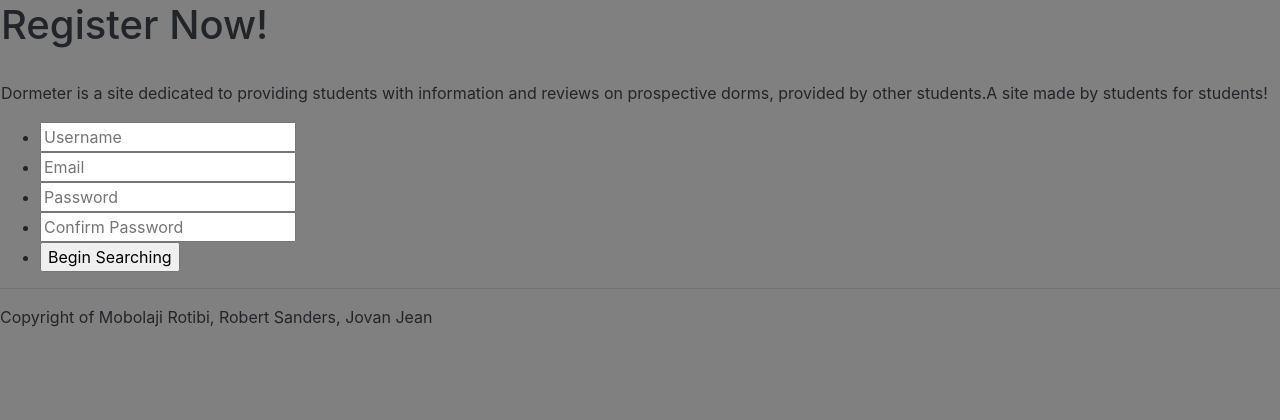
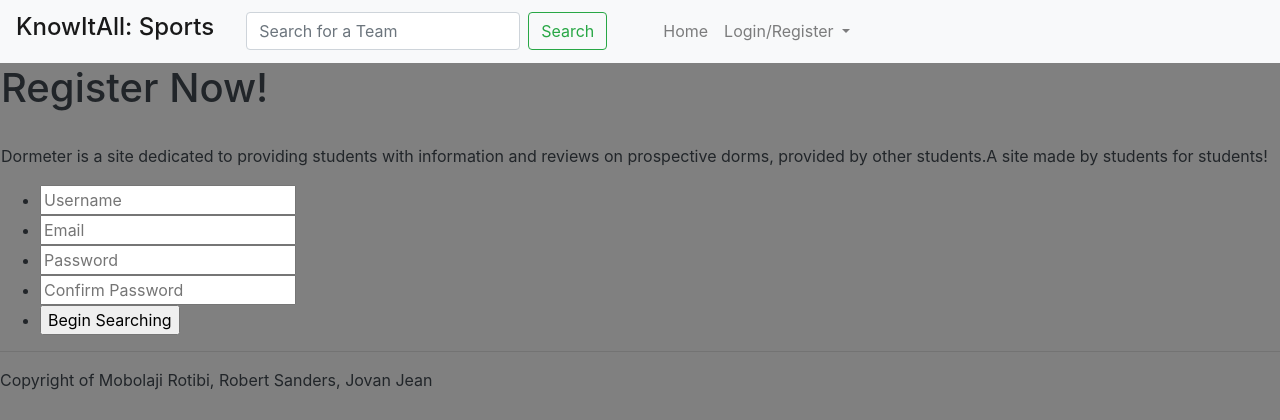
Before and after one commit to robSanders818/sports-database, a Node server app: page /user/register in a window 1280 px wide. Shown: the top 420 px of the page. Run offline with Node 20, Linux system fonts and the light colour scheme; some libraries are stand-ins or nearby versions.

Commit message:
more fixing
fixed some bugs, you can now logout.

```diff
--- a/app.js
+++ b/app.js
@@ -27,6 +27,8 @@
   );
 
 var sess;
+
+app.use('/', require('./routes/index'));
 
 app.get('/',function(req,res){
   sess=req.session;
@@ -70,8 +72,10 @@
 
 
 //Routes
+app.use('/home', require('./routes/index'));
 app.use('/user',require('./routes/userController'));
-app.use('/', require('./routes/index.js'));
+app.use('/team',require('./routes/teamController'));
+
 //app.use('/login',login.login)
 
 
--- a/routes/index.js
+++ b/routes/index.js
@@ -16,6 +16,7 @@
 // Welcome Page
 router.get('/', (req, res) => res.render('index'));
 
+
 // Dashboard
 router.get('/dashboard', (req, res) =>{
     //posts = [];
--- a/routes/userController.js
+++ b/routes/userController.js
@@ -89,4 +89,9 @@
   })
 });
 
+router.get('/logout',(req, res) => {
+  req.flash("success_msg", "You have successfully logged out");
+  res.redirect('/user/login');
+});
+
 module.exports = router;
--- a/views/headerTwo.ejs
+++ b/views/headerTwo.ejs
@@ -47,7 +47,7 @@
 
         <!--Logout button-->
         <li class="nav-item">
-          <a class="nav-link" href="/users/logout">Logout</a>
+          <a class="nav-link" href="/user/logout">Logout</a>
         </li>
       </ul>
     </div>
--- a/views/index.ejs
+++ b/views/index.ejs
@@ -3,3 +3,5 @@
 
                 <!------------Navigation Bar---------------->
 <%- include header.ejs %>
+
+Home
--- a/views/register.ejs
+++ b/views/register.ejs
@@ -1,5 +1,7 @@
 
         <title> KnowItAll:Sports| Sign Up For an Account</title>
+                <!------------Navigation Bar---------------->
+<%- include header.ejs %>
 
 <!-------------Content------------------->
 <div class = "content-set">
```
Also changed, not shown: routes/teamController.js (added, +95 -0 lines).
